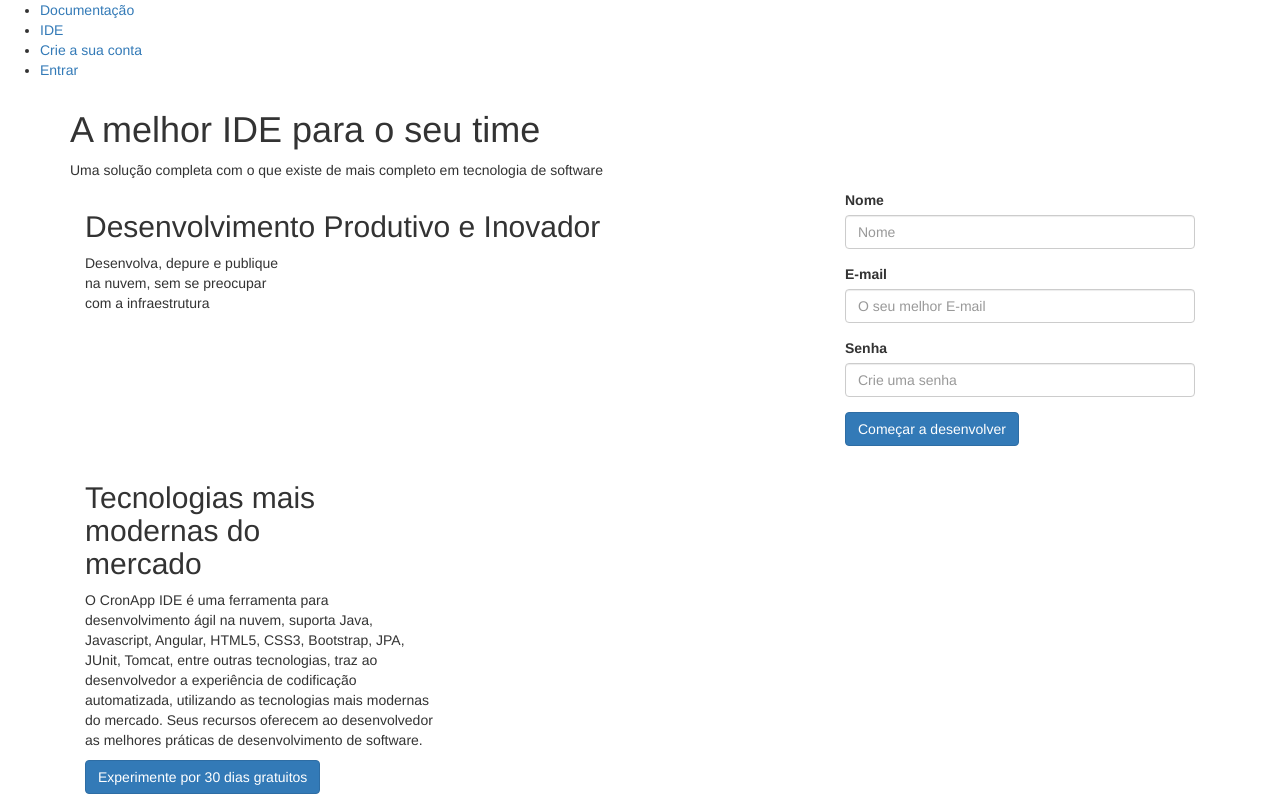
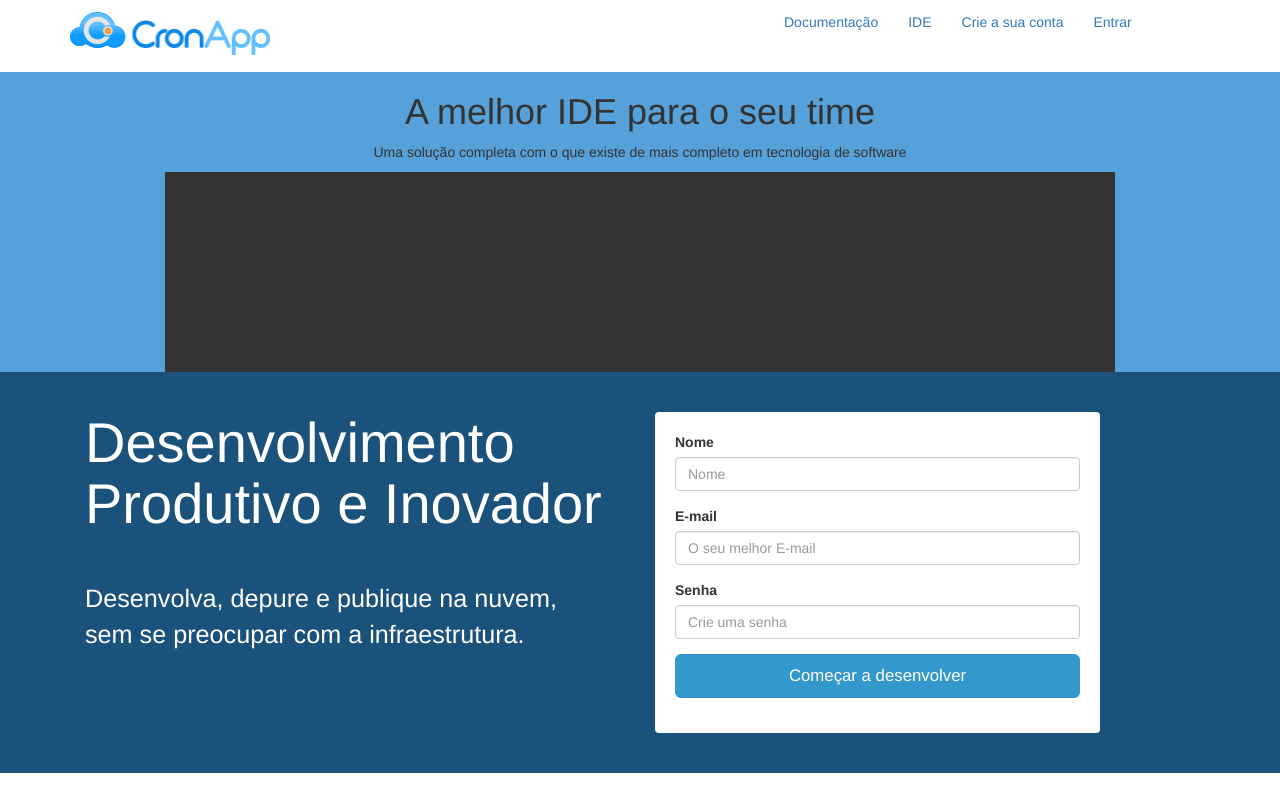
Before and after one commit to lucazweb/cronapp-landing, a website: page index.html in a window 1280 px wide. Shown: the top 800 px of the page. Drawn offline with nearby package versions, Linux system fonts and the light colour scheme.

Commit message:
HTML/CSS parte I

```diff
--- a/css/principal.scss
+++ b/css/principal.scss
@@ -0,0 +1,111 @@
+@import "compass/css3";
+@import "compass/utilities";
+
+//VARS
+
+$espacamento-vertical-padrao: 40px;
+$espacamento-vertical-paragrafo: 45px;
+// Cores
+
+$cor-azul: #1b527c;
+$cor-branca: white;
+$cor-preta: #333;
+$cor-azul-esverdeado: #3399cc;
+header{
+    width: 100%;
+    padding-top:12px;
+    .logo{
+        width:200px;
+        height: 60px;
+        background-image:url('../img/logo-cronapp-h.png');
+        background-repeat: no-repeat;
+        background-size: 100%;
+        float: left;
+    }
+
+    nav{
+        width: 40%;
+        float: right;
+        ul{
+            margin: 0px;
+            padding:0px;
+            li{
+                margin: 0px 0px 0px 30px;
+                padding:0px;
+                float: left;
+
+                list-style: none;
+            }
+        }
+    }
+}
+
+.intro{
+    background: lighten($cor-azul, 30%);
+    min-height: 200px;
+    h1{
+        color: $cor-preta;
+        text-align: center;
+    }
+    p{
+        text-align: center;
+    }
+    .col-md-10--mostrador{
+        float: none;
+        margin: auto;
+        min-height: 200px;
+        background: $cor-preta;
+    }
+}
+
+.leads{
+    background: $cor-azul;
+    padding-top: $espacamento-vertical-padrao;
+    padding-bottom: $espacamento-vertical-padrao;
+    min-height: 200px;
+    h2{
+        color: $cor-branca;
+        font-size: 4em;
+        margin-top: 0px;
+    }
+    p{
+        color: $cor-branca;
+        text-align: left;
+        padding-right: 14px;
+        font-size: 1.8em;
+        margin-top:45px;
+
+    }
+
+    .form-lead{
+        background: $cor-branca;
+        padding:20px;
+        border-radius: 4px;
+       .btn-lead{
+           background: $cor-azul-esverdeado;
+           color: $cor-branca;
+           font-size: 1.2em;
+           transition: background-color ease 0.7s;
+           &:hover{
+                background:darken($cor-azul-esverdeado, 20%);
+           }
+       }
+    }
+}
+
+.tecnologias{
+    padding-top: $espacamento-vertical-padrao;
+    padding-bottom: $espacamento-vertical-padrao;
+    background-image:url('../img/tecnologias.png');
+    background-repeat: no-repeat;
+    background-position: 110px 60px;
+    background-size: 500px;
+
+    h2{
+        font-size: 3em;
+    }
+    p{
+        margin-top: $espacamento-vertical-paragrafo;
+        font-size:1.2em;
+    }
+}
--- a/index.html
+++ b/index.html
@@ -4,13 +4,15 @@
     <meta charset="UTF-8">
     <meta name="viewport" content="width=device-width, initial-scale=1.0">
     <meta http-equiv="X-UA-Compatible" content="ie=edge">
-    <link rel="stylesheet" href="node_modules/css/bootstrap/dist/css/bootstrap.min.css">
+    <link rel="stylesheet" href="node_modules/bootstrap/dist/css/bootstrap.min.css">
+    <link rel="stylesheet" href="css/principal.css">
     <title>Cronapp</title>
 </head>
 <body>
     <header>
+        <div class="container">
+            <div class="logo"></div>
             <nav>
-            <div class="logo"></div>
                 <ul class="menu-global">
                     <li><a href="#">Documentação</a></li>
                     <li><a href="#">IDE</a></li>
@@ -18,11 +20,16 @@
                     <li><a href="#">Entrar</a></li>
                 </ul>
             </nav>
+        </div>
+
     </header>
-    <div class="container-fluid">
+    <div class="container-fluid intro">
         <div class="container">
             <h1>A melhor IDE para o seu time</h1>
             <p>Uma solução completa com o que existe de mais completo em tecnologia de software</p>
+            <div class="col-md-10 col-md-10--mostrador">
+
+            </div>
         </div>
 
         <div class="comparador">
@@ -30,13 +37,13 @@
         </div>
     </div>
 
-    <div class="container-fluid">
+    <div class="container-fluid leads">
         <div class="container">
-            <div class="col-md-8">
+            <div class="col-md-6">
                 <h2>Desenvolvimento Produtivo e Inovador</h2>
-                <p>Desenvolva, depure e publique <br> na nuvem, sem se preocupar <br> com a infraestrutura</p>
+                <p>Desenvolva, depure e publique na nuvem, sem se preocupar com a infraestrutura.</p>
             </div>
-            <div class="col-md-4">
+            <div class="col-md-5">
                 <div class="form-lead">
                     <div class="form-group">
                         <label for="nome">Nome</label>
@@ -51,21 +58,21 @@
                             <input type="password" class="form-control" placeholder="Crie uma senha" />
                     </div>
                     <div class="form-group">
-                        <button class="btn btn-primary"> Começar a desenvolver </button>
+                        <button class="btn btn-lg btn-block btn-lead"> Começar a desenvolver </button>
                     </div>
                 </div>
             </div>
         </div>
     </div>
 
-    <div class="container-fluid">
+    <div class="container-fluid tecnologias">
         <div class="container">
-            <div class="col-md-4">
+            <div class="col-md-5 col-md-5--tecnologias pull-right">
                 <h2>Tecnologias mais <br> modernas do <br> mercado</h2>
                 <p>O CronApp IDE é uma ferramenta para
                     desenvolvimento ágil na nuvem, suporta Java, Javascript, Angular, HTML5, CSS3, Bootstrap, JPA, JUnit, Tomcat, entre outras tecnologias, traz ao desenvolvedor a experiência de codificação automatizada, utilizando as tecnologias mais modernas do mercado. Seus recursos oferecem ao desenvolvedor as melhores práticas de desenvolvimento de software.
                 </p>
-                <button class="btn btn-primary"> Experimente por 30 dias gratuitos</button>
+                <button class="btn btn-lg btn-block btn-primary"> Experimente por 30 dias gratuitos</button>
             </div>
         </div>
     </div>
```
Also changed, not shown: css/principal.css, img/logo-cronapp-h.png (added), img/tecnologias.png (added). Lines whose indentation alone changed are shown as unchanged.
